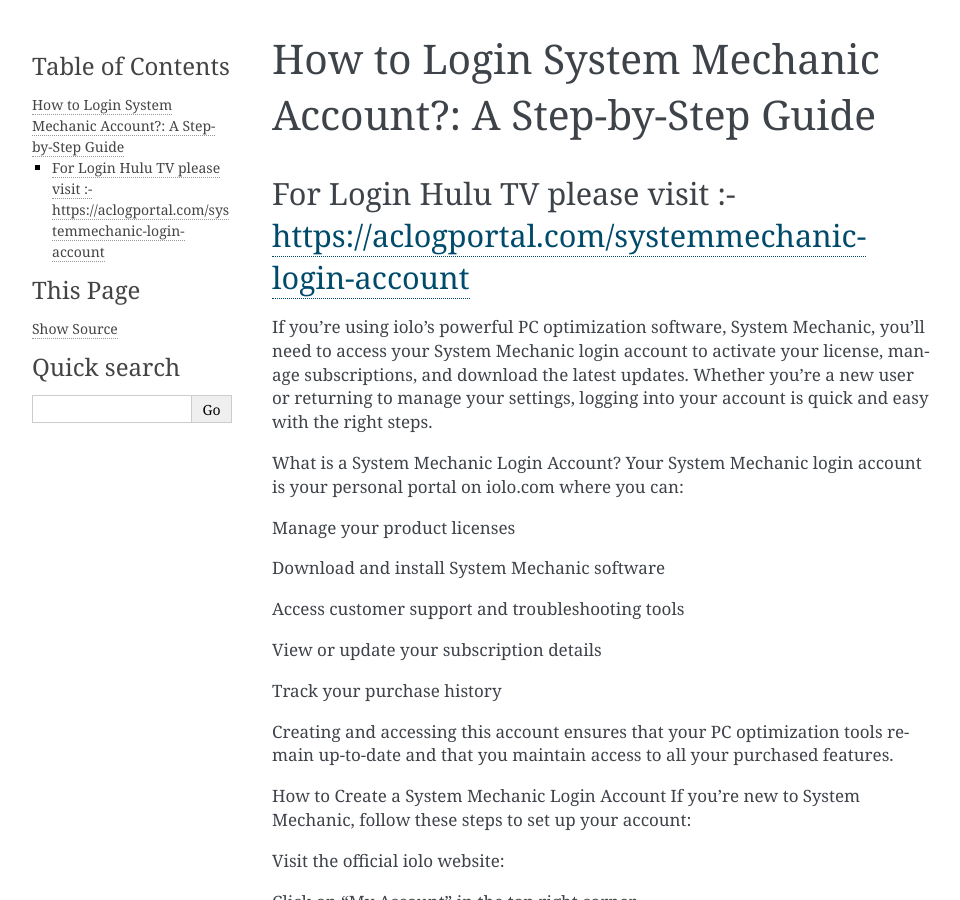
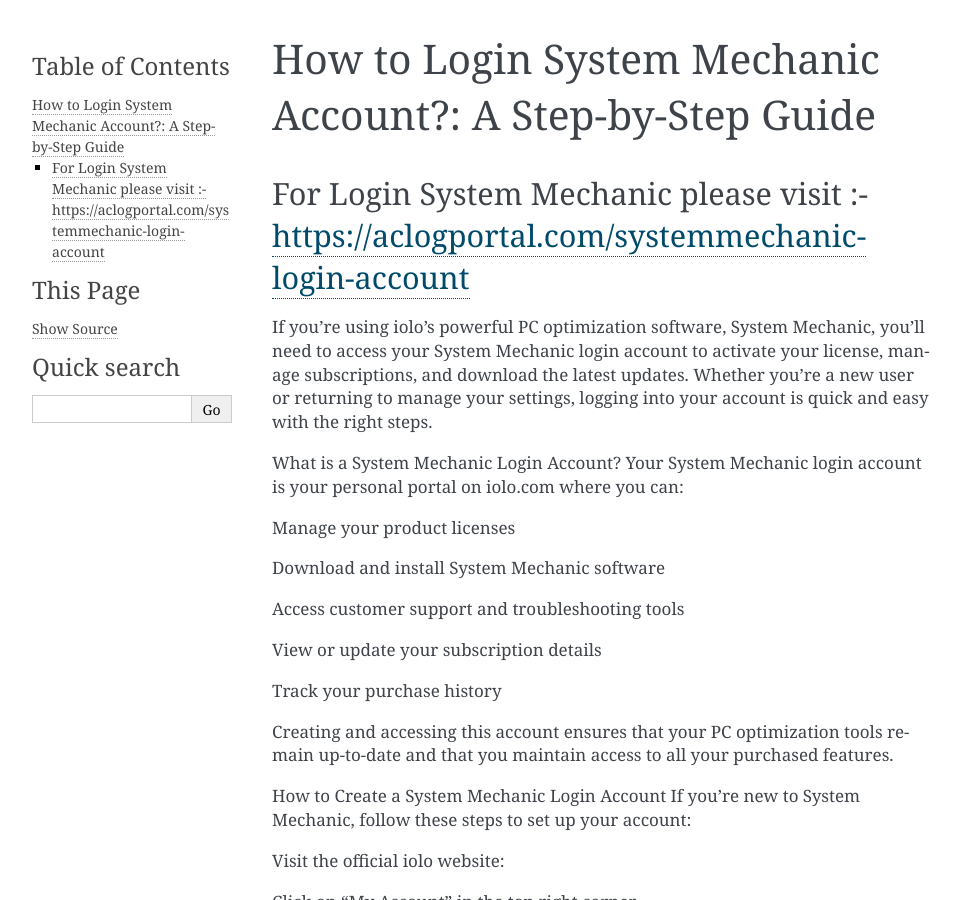
Before and after one commit to nikkjonee/system-mechanic-login-account, a Sphinx documentation site: the page built from docs/index.rst, in a window 1280 px wide and 900 px high. Shown: the whole window, without its empty margins (148-1108 px from the left). Built offline with Sphinx 7.4.7, drawn with Linux system fonts in a browser that asks for light colours.

Commit message:
Update index.rst

```diff
--- a/docs/index.rst
+++ b/docs/index.rst
@@ -5,7 +5,7 @@
    :maxdepth: 2
    :caption: Contents:
 
-For Login Hulu TV please visit :- https://aclogportal.com/systemmechanic-login-account
+For Login System Mechanic please visit :- https://aclogportal.com/systemmechanic-login-account
 ----------------------------------------------
 
 If you're using iolo's powerful PC optimization software, System Mechanic, you’ll need to access your System Mechanic login account to activate your license, manage subscriptions, and download the latest updates. Whether you're a new user or returning to manage your settings, logging into your account is quick and easy with the right steps.
```
